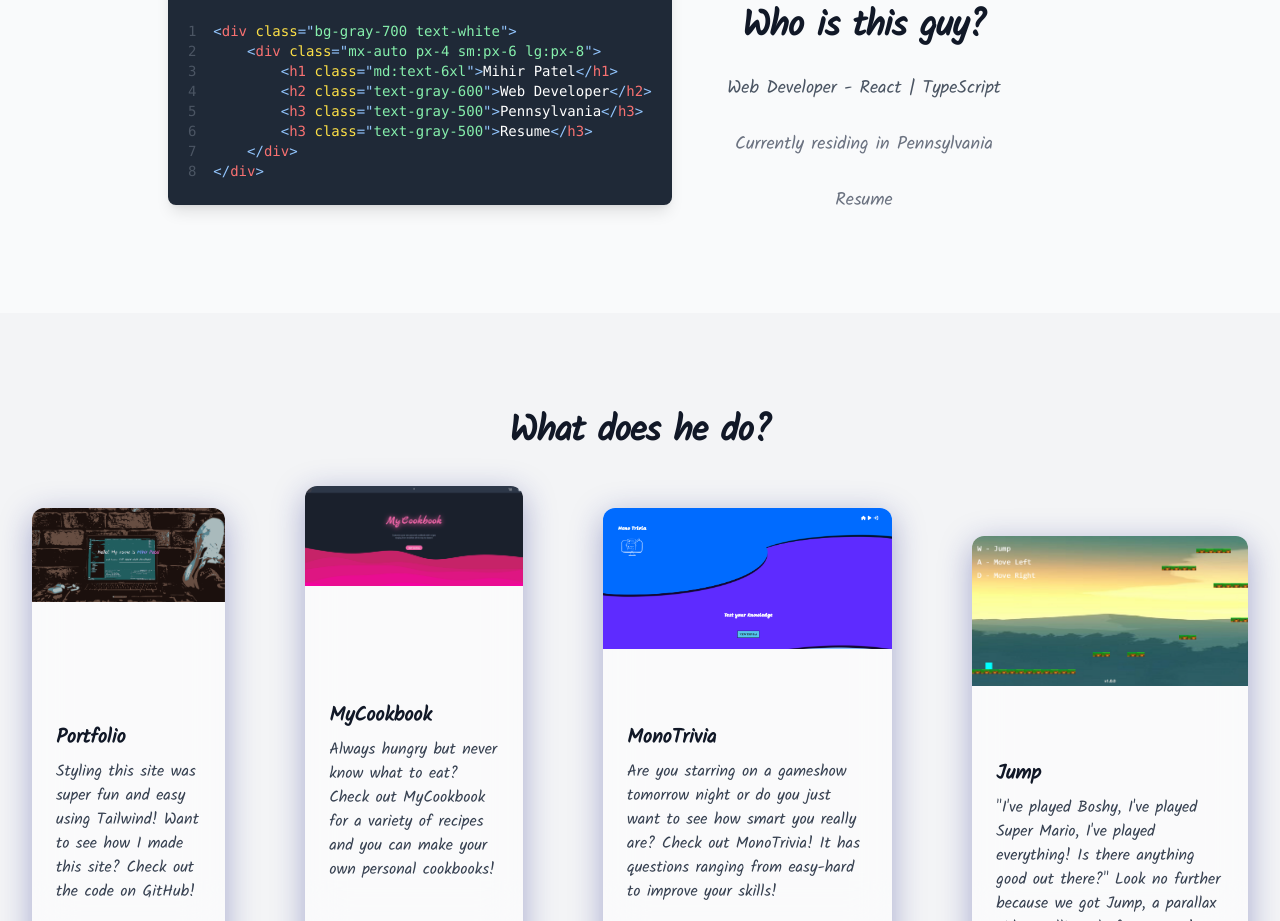
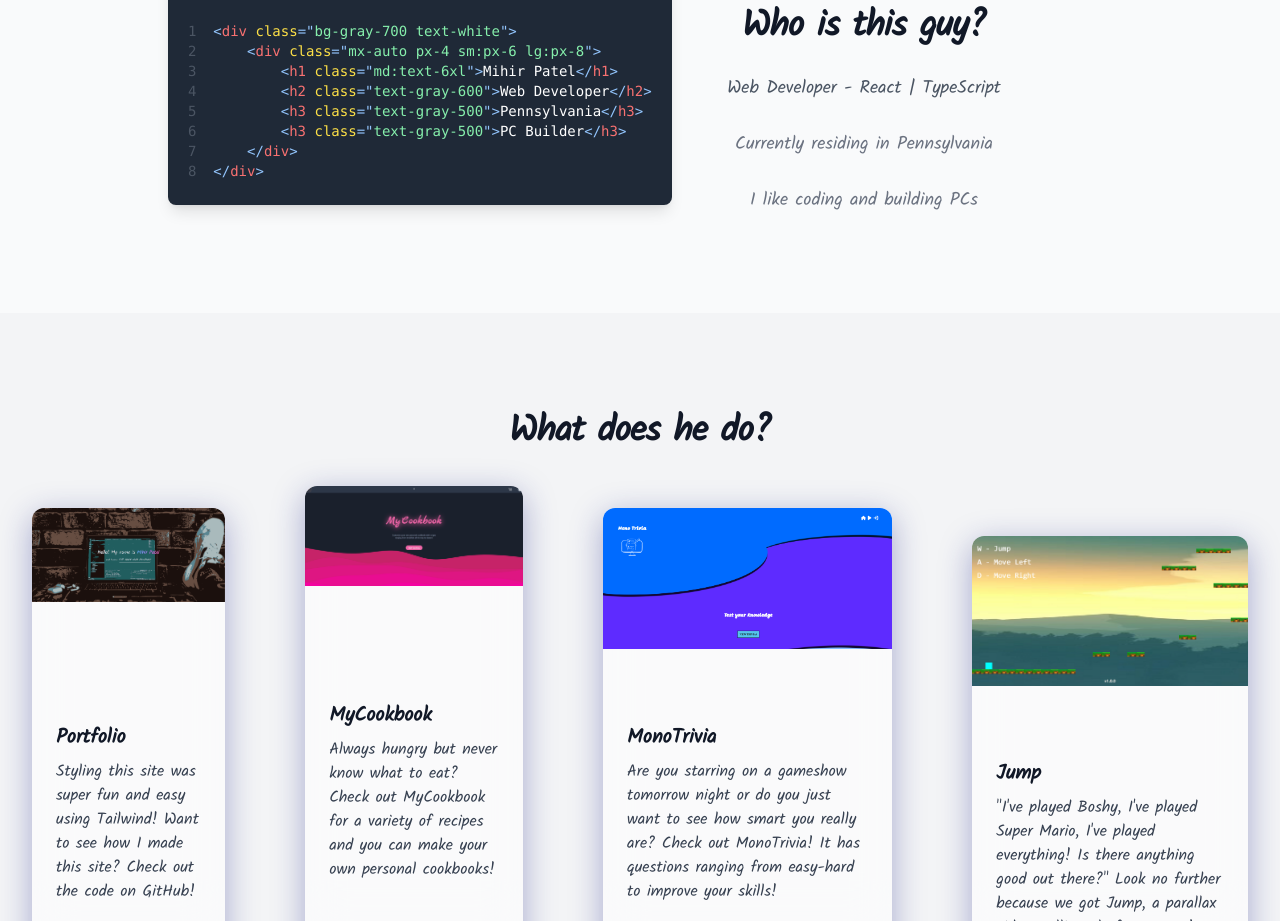
Before and after one commit to Mihir9702/Portfolio, a Next.js app: page / in a window 1280 px wide. Shown: the part 940-1861 px from the top of the page. Built offline with nearby package versions, Linux system fonts and the light colour scheme.

Commit message:
fixed errors quick

```diff
--- a/src/Home/AboutSection.tsx
+++ b/src/Home/AboutSection.tsx
@@ -12,7 +12,9 @@ const AboutSection = () => {
       <h2 className="mt-6 max-w-3xl text-lg leading-8 text-gray-500">
         Currently residing in Pennsylvania
       </h2>
-      <h2 className="mt-6 max-w-3xl text-lg leading-8 text-gray-500">Resume</h2>
+      <h2 className="mt-6 max-w-3xl text-lg leading-8 text-gray-500">
+        I like coding and building PCs
+      </h2>
     </div>
   )
 }
--- a/src/Home/Code.tsx
+++ b/src/Home/Code.tsx
@@ -45,7 +45,7 @@ const Code = () => {
                 element="h3"
                 number={6}
                 text="text-gray-500"
-                renderText="Resume"
+                renderText="PC Builder"
               />
 
               {/* Line 7 Div */}
```
